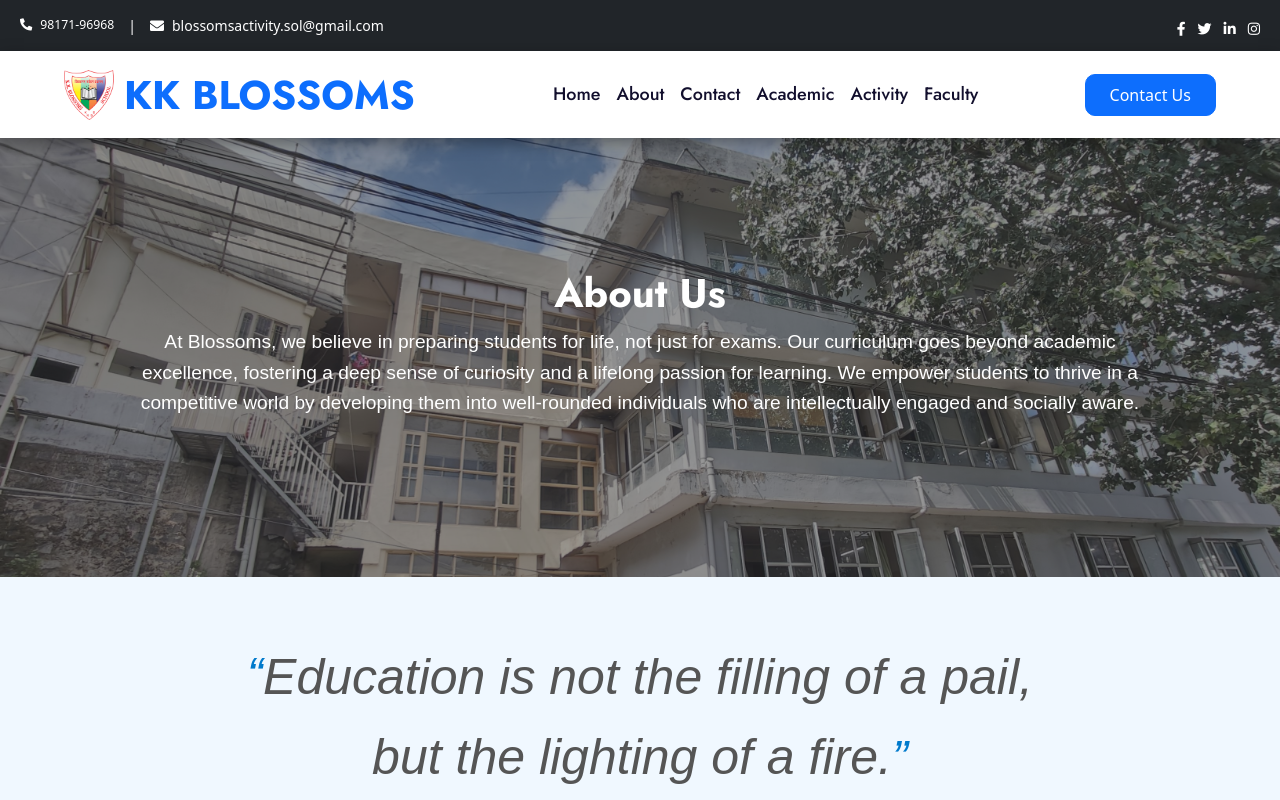
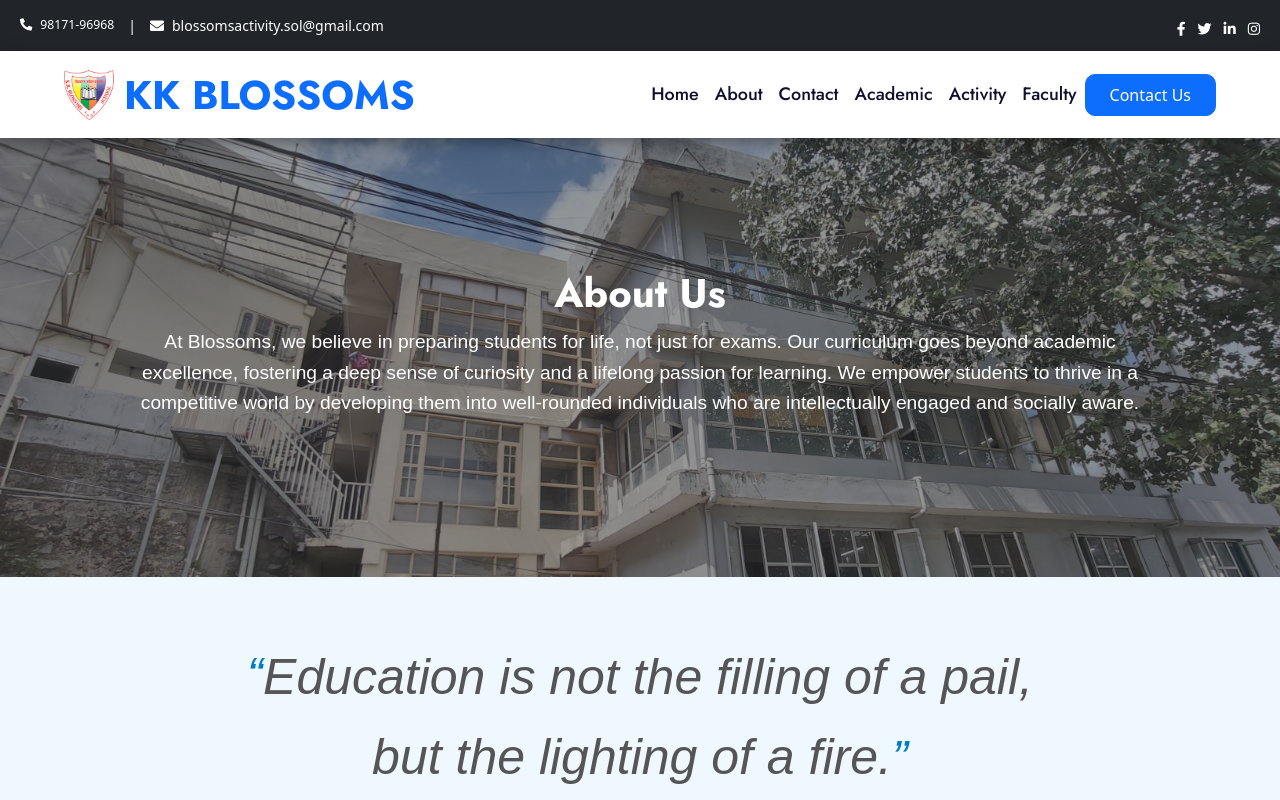
Before and after one commit to Bhawna615/KK_blossoms_School, a React (Create React App) app in the folder my-app/: page /about in a window 1280 px wide. Shown: the top 800 px of the page. Built offline with nearby package versions, Linux system fonts and the light colour scheme; a web font is replaced by a local one.

Commit message:
Update Navbar.jsx

```diff
--- a/my-app/src/project/Navbar.jsx
+++ b/my-app/src/project/Navbar.jsx
@@ -1,7 +1,6 @@
 import React, { useState } from "react";
 import schoolLogo from "./photos/K-K-Blossoms-School-png.webp"; // adjust path as per your structure
 import TopBar from "./TopbarStart";
-
 function Navbar() {
   const [isOpen, setIsOpen] = useState(false);
 
@@ -20,12 +19,12 @@ function Navbar() {
         <TopBar />
       </div>
 
-      <nav
-        className="navbar navbar-expand-lg bg-white navbar-light py-3 py-lg-0 px-lg-5"
+      <div
+        className="navbar navbar-expand-lg bg-white navbar-light py-3 py-lg-0 px-lg-5 d-flex justify-content-between align-items-center"
         style={{
           boxShadow: "rgba(0, 0, 0, 0.35) 0px 5px 15px", // ✅ smooth shadow
-        }}
-      >
+        }}>
+
         {/* Brand Logo */}
         <a href="/" className="navbar-brand ml-lg-3 d-flex align-items-center">
           <img
@@ -49,6 +48,7 @@ function Navbar() {
         </button>
 
         {/* Navbar Links */}
+        <nav>
         <div
           className={`collapse navbar-collapse justify-content-between px-lg-3${isOpen ? " show" : ""}`}
           id="navbarCollapse"
@@ -84,6 +84,7 @@ function Navbar() {
           </a>
         </div>
       </nav>
+      </div>
     </div>
   );
 }
```
